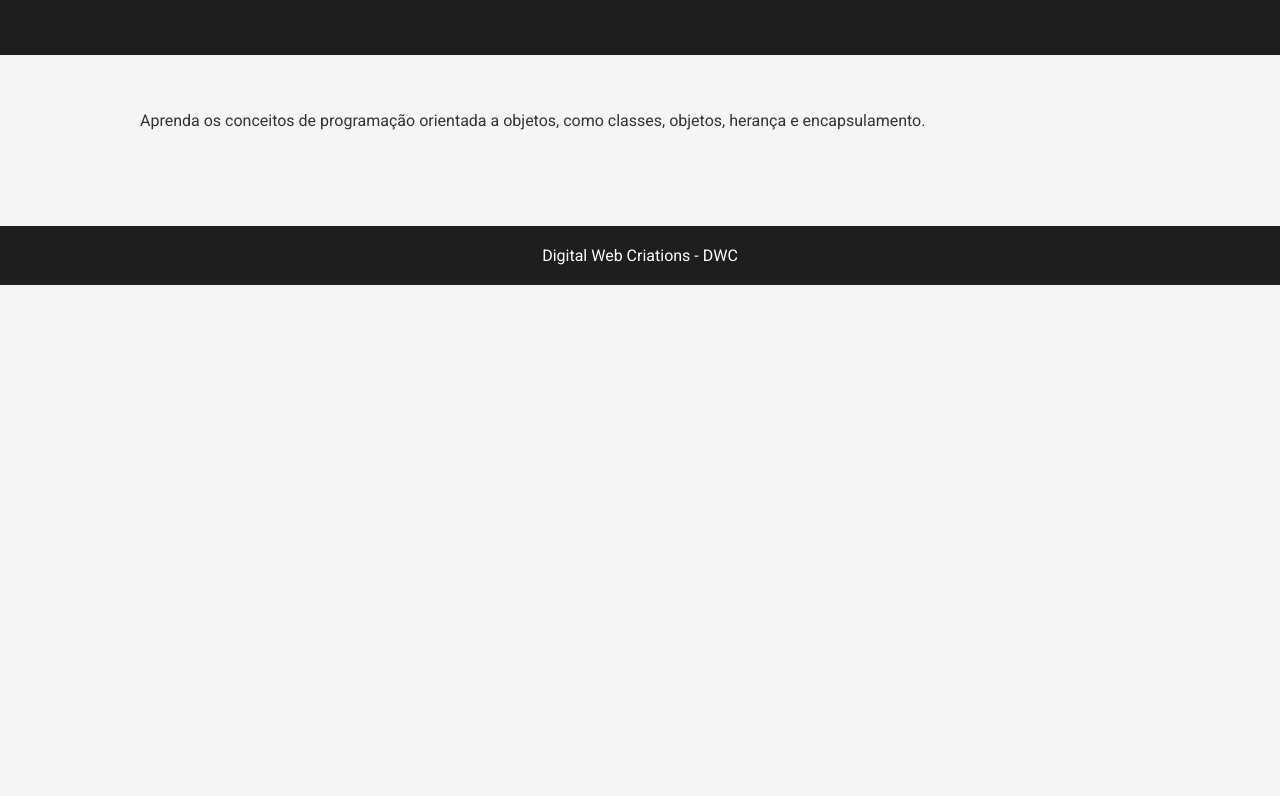
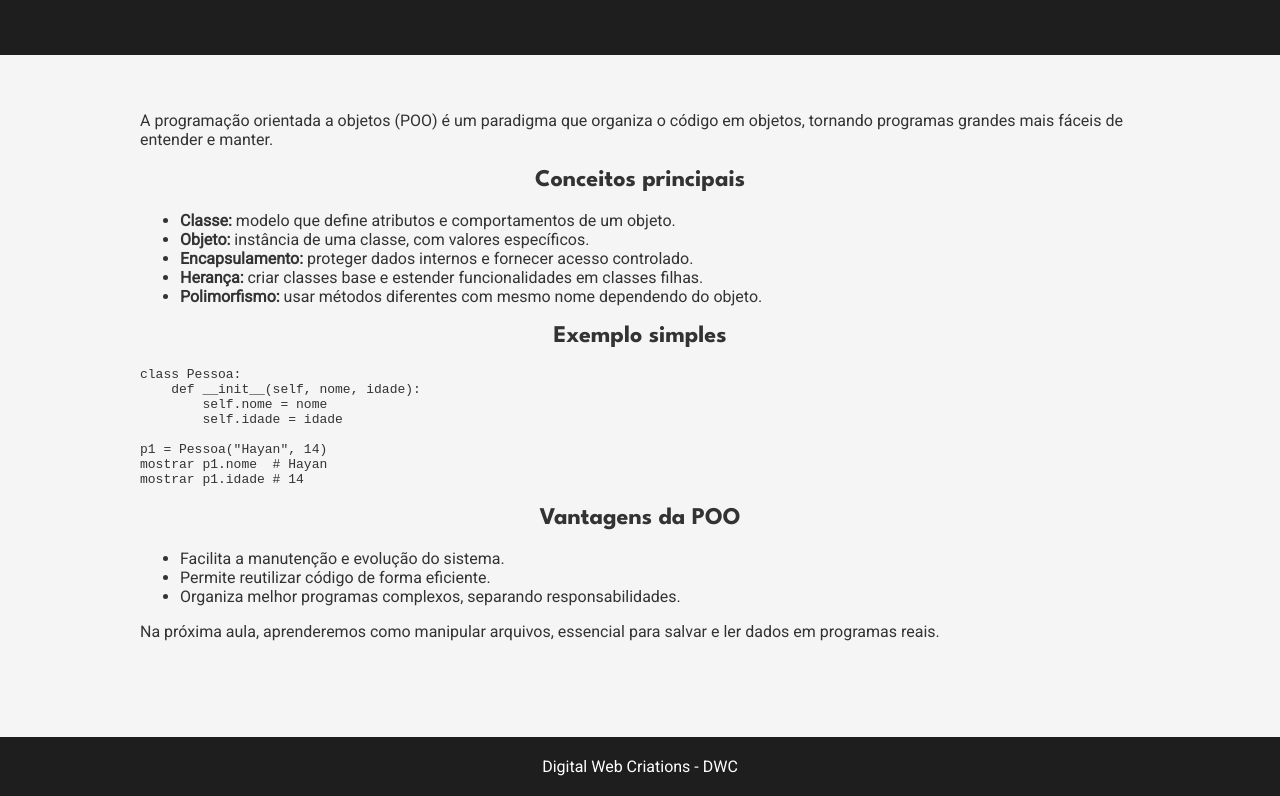
Before and after one commit to digitalwebcreations/academy_programa-o, a plain HTML site: page aula7.html in a window 1280 px wide. Shown: the part 136-932 px from the top of the page. Before the commit the page ends 800 px from the top, so only its background shows below. Drawn offline with Linux system fonts and the light colour scheme.

Commit message:
Update aula7.html

```diff
--- a/aula7.html
+++ b/aula7.html
@@ -12,10 +12,41 @@
 <h1>Aula 7 - Orientação a Objetos</h1>
 </header>
 <section>
-<p>Aprenda os conceitos de programação orientada a objetos, como classes, objetos, herança e encapsulamento.</p>
+<p>A programação orientada a objetos (POO) é um paradigma que organiza o código em objetos, tornando programas grandes mais fáceis de entender e manter.</p>
+
+<h2>Conceitos principais</h2>
+<ul>
+<li><strong>Classe:</strong> modelo que define atributos e comportamentos de um objeto.</li>
+<li><strong>Objeto:</strong> instância de uma classe, com valores específicos.</li>
+<li><strong>Encapsulamento:</strong> proteger dados internos e fornecer acesso controlado.</li>
+<li><strong>Herança:</strong> criar classes base e estender funcionalidades em classes filhas.</li>
+<li><strong>Polimorfismo:</strong> usar métodos diferentes com mesmo nome dependendo do objeto.</li>
+</ul>
+
+<h2>Exemplo simples</h2>
+<pre>
+class Pessoa:
+    def __init__(self, nome, idade):
+        self.nome = nome
+        self.idade = idade
+
+p1 = Pessoa("Hayan", 14)
+mostrar p1.nome  # Hayan
+mostrar p1.idade # 14
+</pre>
+
+<h2>Vantagens da POO</h2>
+<ul>
+<li>Facilita a manutenção e evolução do sistema.</li>
+<li>Permite reutilizar código de forma eficiente.</li>
+<li>Organiza melhor programas complexos, separando responsabilidades.</li>
+</ul>
+
+<p>Na próxima aula, aprenderemos como manipular arquivos, essencial para salvar e ler dados em programas reais.</p>
+
 </section>
 <footer>
 Digital Web Criations - DWC
 </footer>
 </body>
-</html>
+  </html>
```
